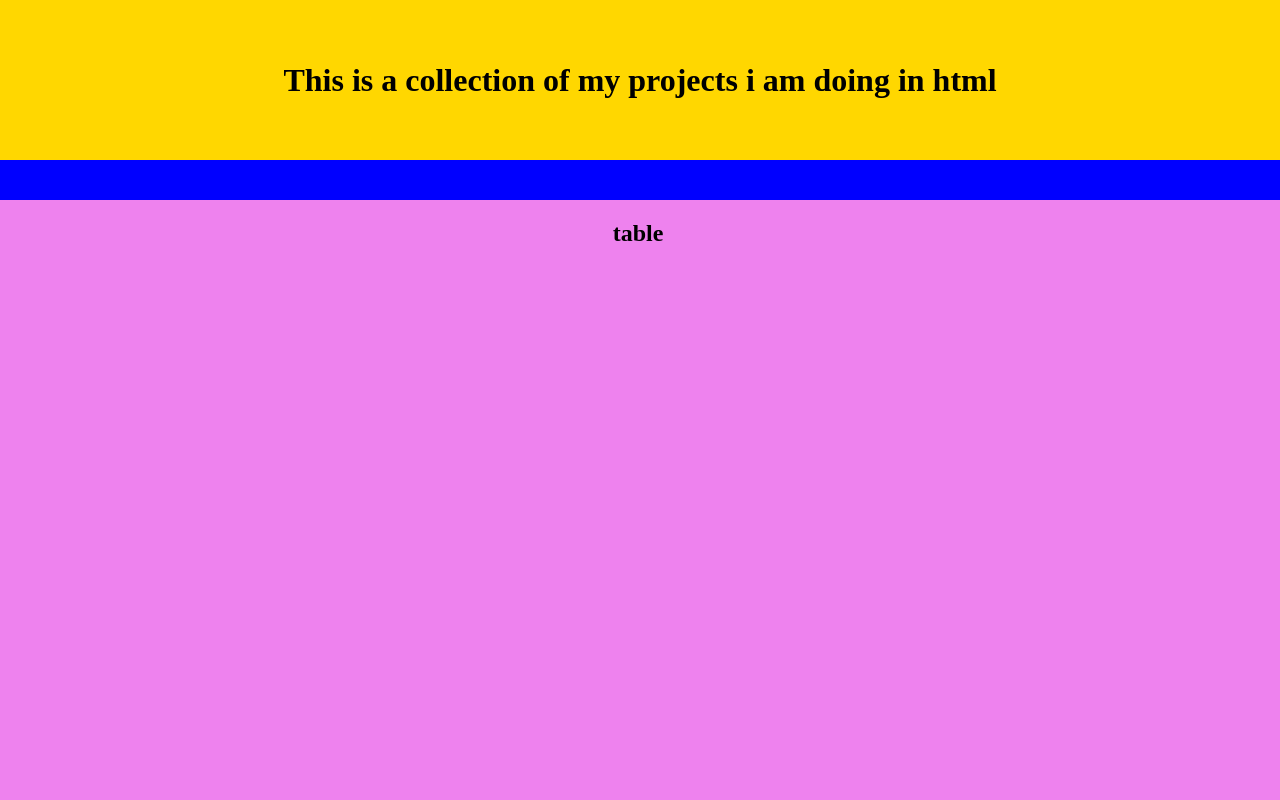
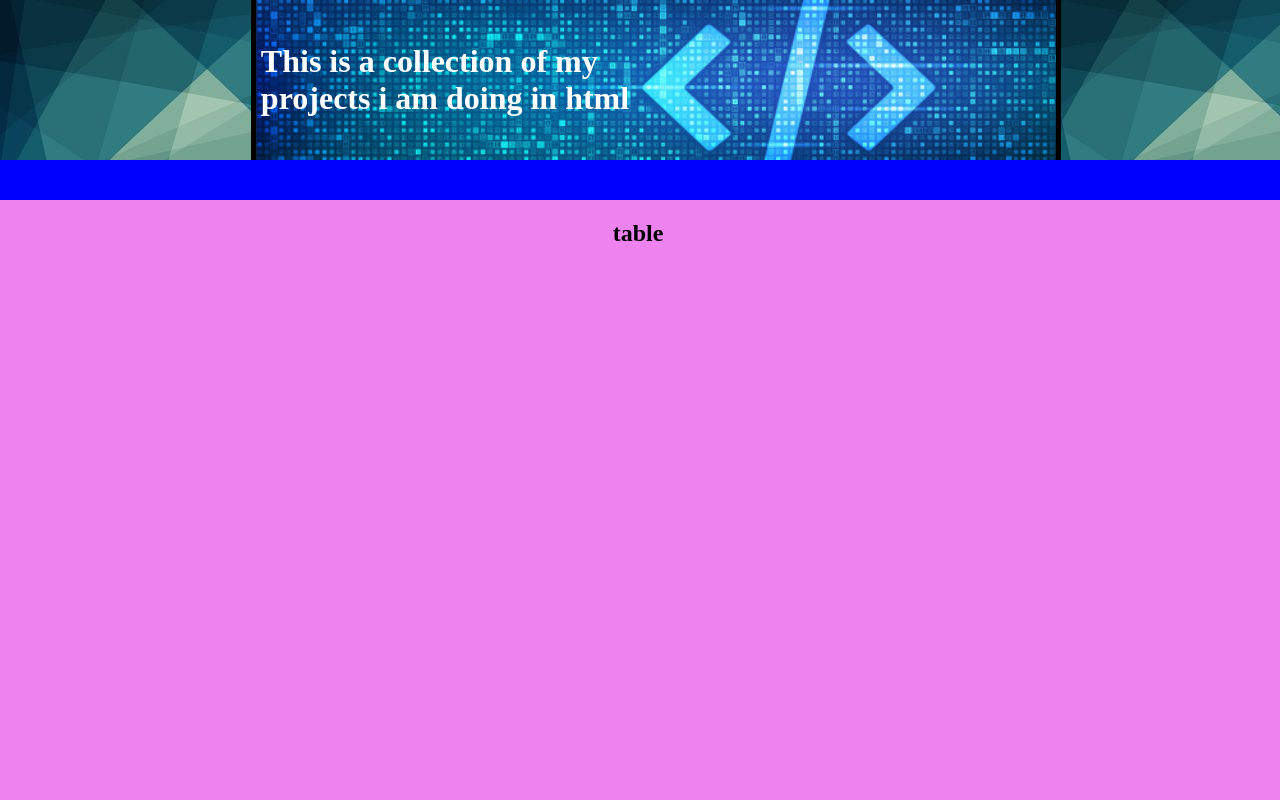
Before and after one commit to fredrik1992/My-website, a plain HTML site: page portfolio/index.html in a window 1280 px wide. Shown: the top 800 px of the page. Drawn offline with Linux system fonts and the light colour scheme.

Commit message:
finished intro bar in portfolio

```diff
--- a/portfolio/index.html
+++ b/portfolio/index.html
@@ -13,14 +13,20 @@
     <body >
         <div id="page">
 
-        <div id="flex-container">
+        <div id="flex-containerintro">
 
 
-                 <img id="html-image1" src="/images/html.png" alt="">
-                 <h1>
-                 This is a collection of my projects i am
-                 doing in html
-                </h1>
+                 <img id="html-image1" src="/images/html.png" alt="null">
+
+
+                        <img src="/images/textBackground.jpg" alt="null" id="headertextimage">
+
+                         <h1 id="test">
+                         This is a collection of my
+                         <br>
+                           projects i am doing in html
+                        </h1>
+
                 <img id="html-image2" src="/images/html.png" alt="">
 
 
--- a/portfolio/style.css
+++ b/portfolio/style.css
@@ -13,9 +13,9 @@ body{
 
 
 
-#flex-container{
+#flex-containerintro{
 display: flex;
-background-color: gold;
+background-image: url(/images/IntroBackground.jpg);
 position: relative;
 flex-direction: column;
 flex-wrap: wrap;
@@ -24,9 +24,33 @@ align-content: center;
 margin-left: 0px;
 margin-right: 0px;
 height: 160px;
+z-index: -2;
+
 
 
 }
+#flex-container-text{
+    display: flex;
+    justify-content: center;
+    align-content: center;
+    z-index: -1;
+
+
+}
+#headertextimage{
+    position: relative;
+    left: 200px;
+    width: 800px;
+    z-index: -1;
+    border: thick solid black;
+}
+#test{
+    color: white;
+    position: relative;
+    right: 600px;
+
+}
+
 
 #header-flex-container{
 
@@ -35,6 +59,7 @@ height: 160px;
     align-content: center;
     justify-content: center;
     height: 40px;
+
 
 }
 #header-buttons{
@@ -48,14 +73,14 @@ height: 160px;
     position: relative;
     width: 150px;
     border-radius: 50px;
-    right: 440px;
+    right: 200px;
 
 }
 #html-image2{
     position: relative;
     width: 150px;
     border-radius: 50px;
-    left: 440px;
+    left: 200px;
 
 }
 #table-flex-container{
```
Also changed, not shown: Index.html (+2 -1 lines), portfolio/images/IntroBackground.jpg (added), portfolio/images/textBackground.jpg (added).
